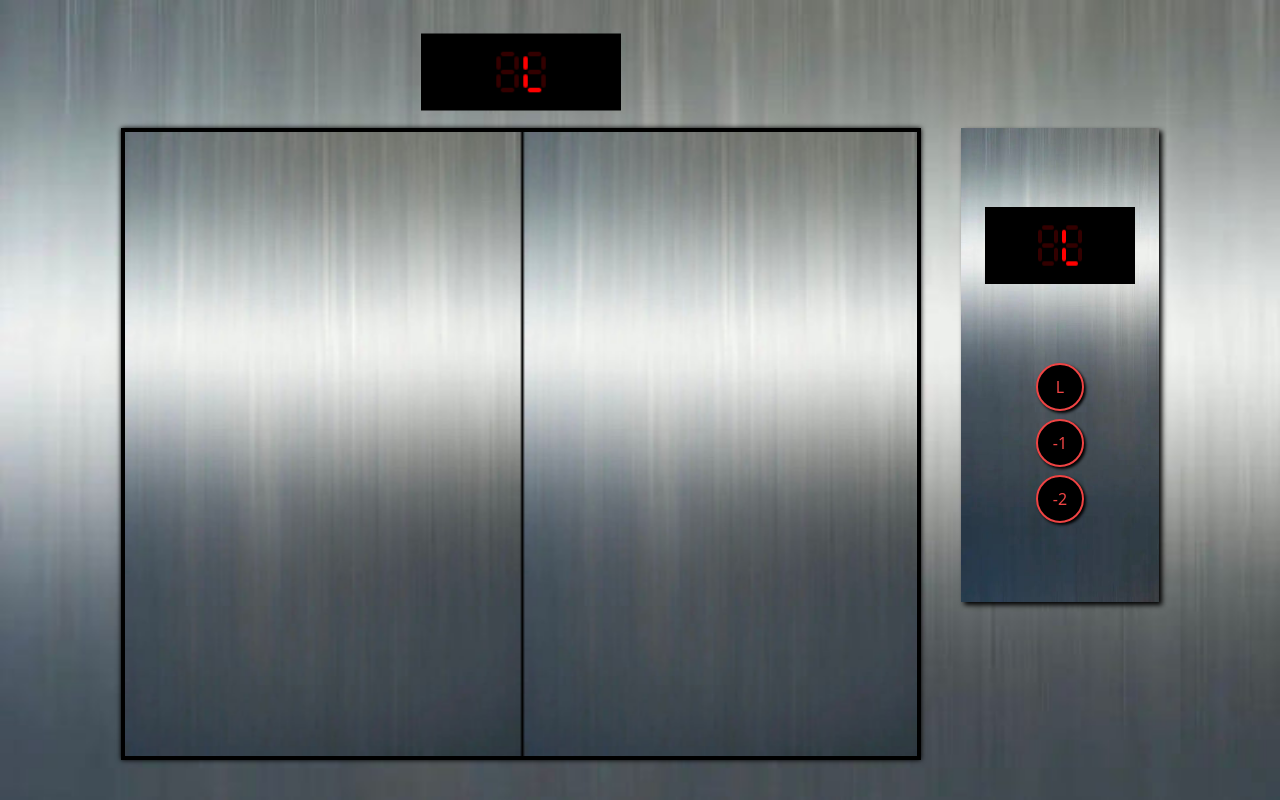
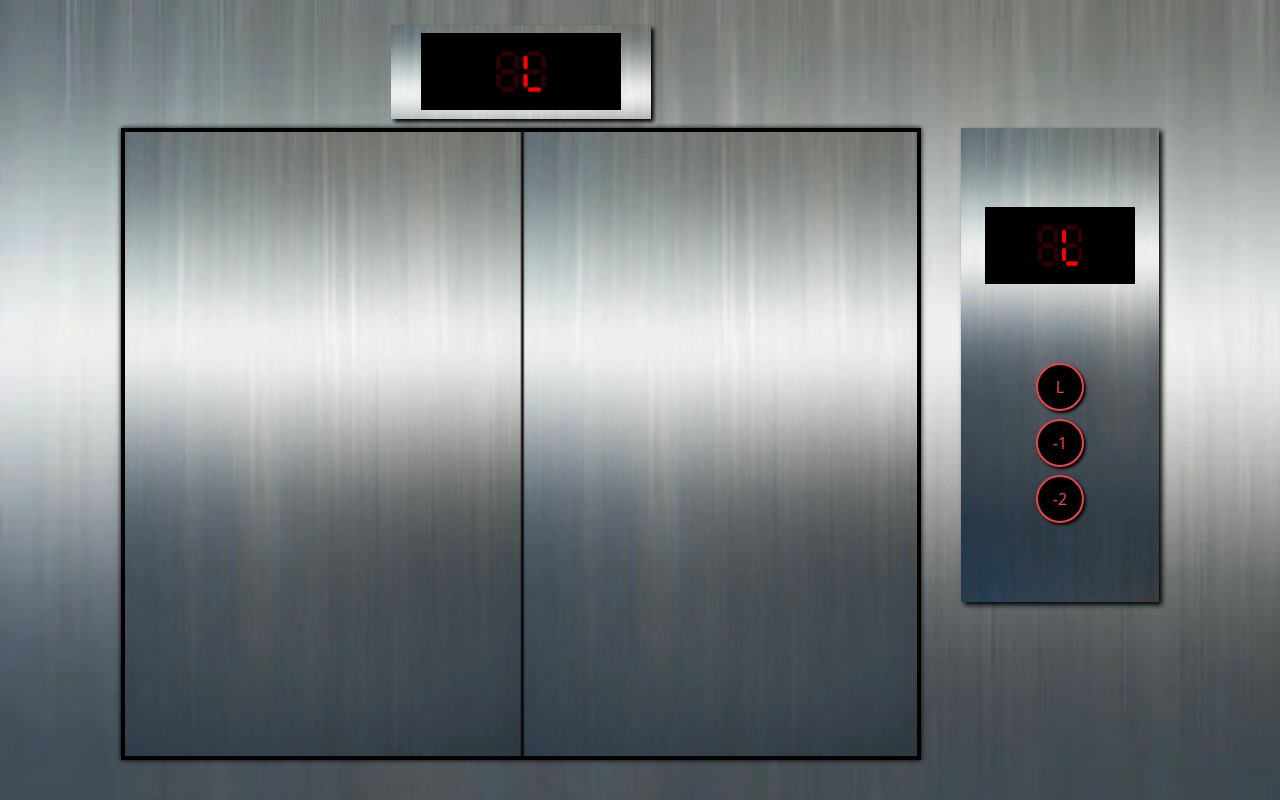
Before and after one commit to guamegi/the-bunker, a website built with webpack: page index.html in a window 1280 px wide. Shown: the top 800 px of the page. Built offline with nearby package versions, Linux system fonts and the light colour scheme; files whose address does not match are found by name.

Commit message:
doors LED 에 패널 추가

```diff
--- a/index.html
+++ b/index.html
@@ -58,8 +58,9 @@
           <div class="relative h-full flex items-center justify-center">
             <!-- doors LED (위치: 엘리베이터 문 위) -->
             <div
-              class="flex justify-center w-[200px] h-[77px] p-4 bg-black absolute -top-14 left-1/2 transform -translate-x-1/2 -translate-y-1/2 z-10"
+              class="flex flex-row justify-center absolute p-2 -top-14 left-1/2 w-[260px] h-[94px] bg-[url('./src/images/panel.jpeg')] bg-cover -translate-x-1/2 -translate-y-1/2 shadow-[3px_3px_4px_black]"
             >
+              <div class="flex justify-center w-[200px] h-[77px] p-4 bg-black">
                 <canvas
                   id="canvasDoorsLED_1"
                   width="24"
@@ -72,6 +73,7 @@
                   height="40"
                   class="mx-0.3"
                 ></canvas>
+              </div>
             </div>
 
             <canvas
```
Lines whose indentation alone changed are shown as unchanged.
